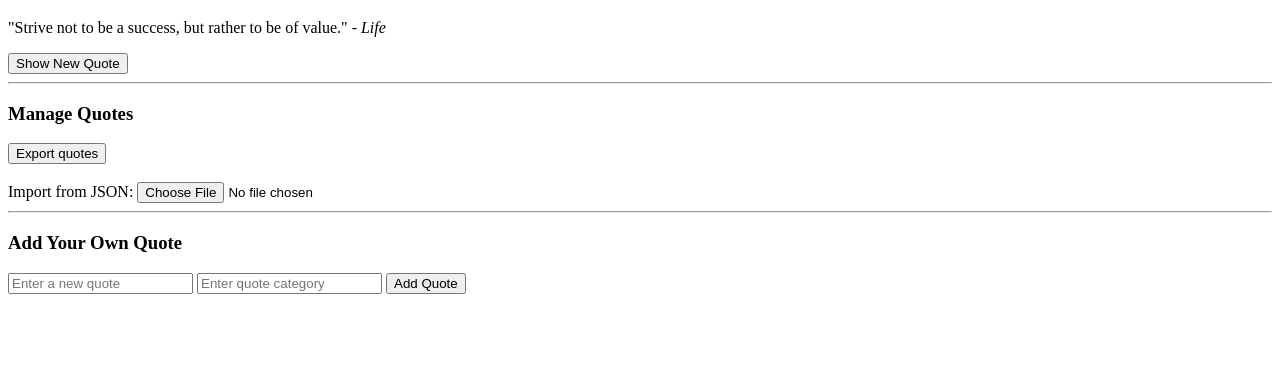
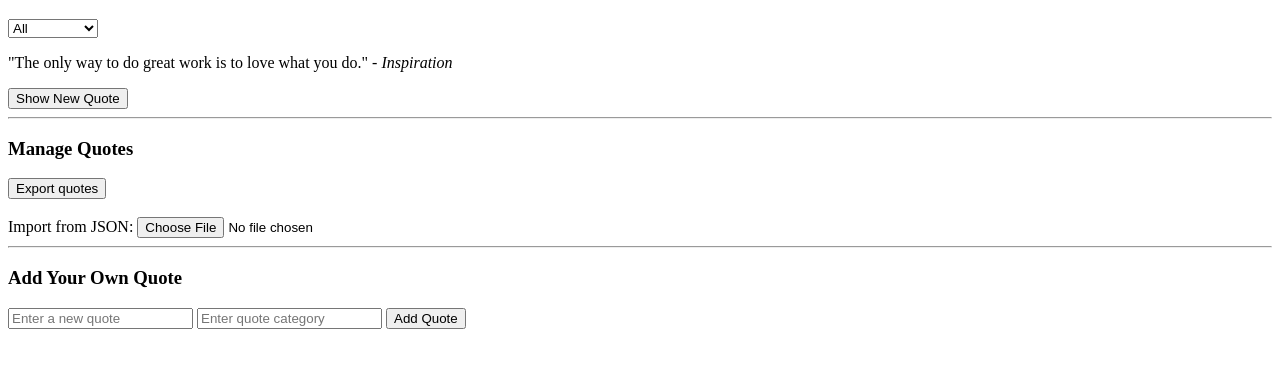
Before and after one commit to mikeboat45/alx_fe_javascript, a plain HTML site: page dom-manipulation/index.html in a window 1280 px wide. Shown: the part 61-428 px from the top of the page. Drawn offline with Linux system fonts and the light colour scheme.

Commit message:
feat: Implement category filtering for quotes

```diff
--- a/dom-manipulation/index.html
+++ b/dom-manipulation/index.html
@@ -7,6 +7,11 @@
 </head>
 <body>
   <h1>Dynamic Quote Generator</h1>
+
+  <select id="categoryFilter">
+    <option value="all">All Categories</option>
+  </select>
+
   <div id="quoteDisplay"></div>
   <button id="newQuote">Show New Quote</button>
 
--- a/dom-manipulation/script.js
+++ b/dom-manipulation/script.js
@@ -3,6 +3,7 @@ document.addEventListener('DOMContentLoaded', () => {
   const newQuoteButton = document.getElementById('newQuote');
   const exportQuotesButton = document.getElementById('exportQuotes');
   const importFileInput = document.getElementById('importFile');
+  const categoryFilter = document.getElementById('categoryFilter');
 
   const initialQuotes = [
     { text: "The only way to do great work is to love what you do.", category: "Inspiration" },
@@ -21,7 +22,39 @@ document.addEventListener('DOMContentLoaded', () => {
       quoteDisplay.innerHTML = `<p>"${quote.text}" - <em>${quote.category}</em></p>`;
       sessionStorage.setItem('lastViewedQuote', JSON.stringify(quote));
     } else {
-      quoteDisplay.innerHTML = `<p>No quotes available. Add one below!</p>`;
+      quoteDisplay.innerHTML = `<p>No quotes available for this category.</p>`;
+    }
+  }
+
+  function populateCategories() {
+    const categories = ['all', ...new Set(quotes.map(quote => quote.category))];
+    categoryFilter.innerHTML = ''; // Clear existing options
+    categories.forEach(category => {
+      const option = document.createElement('option');
+      option.value = category;
+      option.textContent = category.charAt(0).toUpperCase() + category.slice(1);
+      categoryFilter.appendChild(option);
+    });
+    const lastSelectedCategory = localStorage.getItem('lastFilterCategory') || 'all';
+    categoryFilter.value = lastSelectedCategory;
+  }
+
+  function filterQuotes() {
+    const selectedCategory = categoryFilter.value;
+    localStorage.setItem('lastFilterCategory', selectedCategory);
+
+    if (selectedCategory === 'all') {
+      showRandomQuote();
+      return;
+    }
+
+    const filteredQuotes = quotes.filter(quote => quote.category === selectedCategory);
+    if (filteredQuotes.length > 0) {
+      const randomIndex = Math.floor(Math.random() * filteredQuotes.length);
+      const randomQuote = filteredQuotes[randomIndex];
+      showQuote(randomQuote);
+    } else {
+      showQuote(null);
     }
   }
 
@@ -42,6 +75,7 @@ document.addEventListener('DOMContentLoaded', () => {
     if (newQuoteText && newQuoteCategory) {
       quotes.push({ text: newQuoteText, category: newQuoteCategory });
       saveQuotes();
+      populateCategories(); // Update categories dropdown
       document.getElementById('newQuoteText').value = '';
       document.getElementById('newQuoteCategory').value = '';
       alert('New quote added successfully!');
@@ -65,6 +99,10 @@ document.addEventListener('DOMContentLoaded', () => {
   }
 
   function exportToJsonFile() {
+    if (quotes.length === 0) {
+      alert('There are no quotes to export.');
+      return;
+    }
     const jsonString = JSON.stringify(quotes, null, 2);
     const blob = new Blob([jsonString], { type: 'application/json' });
     const url = URL.createObjectURL(blob);
@@ -83,8 +121,9 @@ document.addEventListener('DOMContentLoaded', () => {
         if (Array.isArray(importedQuotes)) {
           quotes.push(...importedQuotes);
           saveQuotes();
+          populateCategories(); // Update categories dropdown
           alert('Quotes imported successfully!');
-          showRandomQuote(); // Refresh display
+          filterQuotes(); // Refresh display based on current filter
         } else {
           alert('Invalid JSON format. Please import an array of quotes.');
         }
@@ -99,18 +138,14 @@ document.addEventListener('DOMContentLoaded', () => {
   }
 
   // --- Initial Setup ---
-  newQuoteButton.addEventListener('click', showRandomQuote);
+  newQuoteButton.addEventListener('click', filterQuotes); // Changed to respect filter
   exportQuotesButton.addEventListener('click', exportToJsonFile);
   importFileInput.addEventListener('change', importFromJsonFile);
+  categoryFilter.addEventListener('change', filterQuotes);
 
   createAddQuoteForm();
-
-  const lastViewedQuote = JSON.parse(sessionStorage.getItem('lastViewedQuote'));
-  if (lastViewedQuote) {
-    showQuote(lastViewedQuote);
-  } else {
-    showRandomQuote();
-  }
+  populateCategories();
+  filterQuotes(); // Show a quote on initial load based on the saved filter
 
   if (!localStorage.getItem('quotes')) {
     saveQuotes();
```
